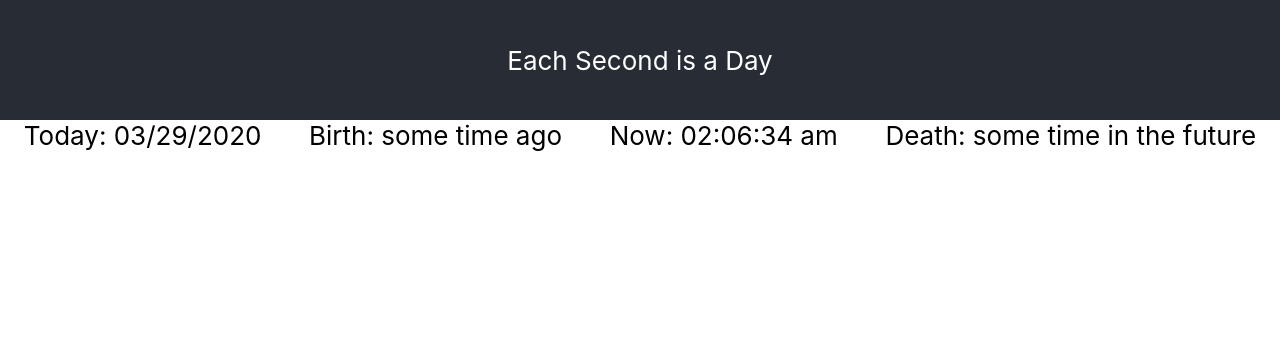
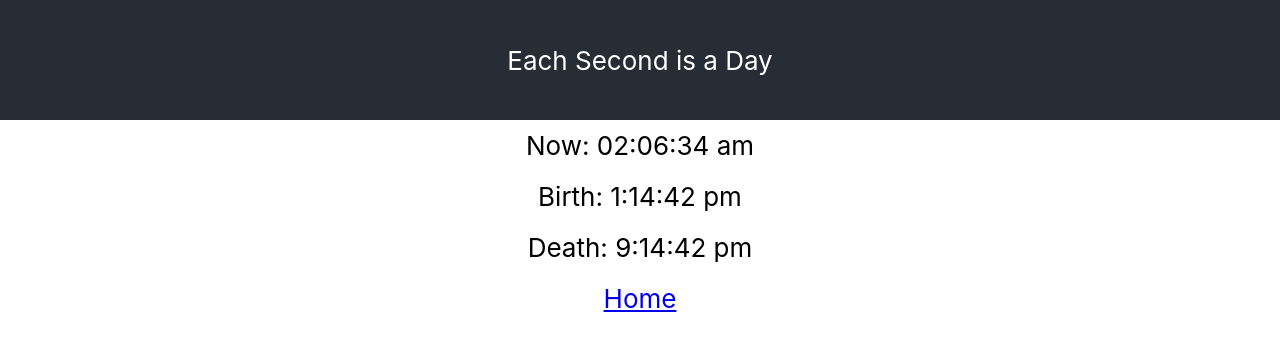
Before and after one commit to lawrend/eight-hours, a React (Create React App) app in the folder eighthours-using-react/: page /results/1/1/1 in a window 1280 px wide. Shown: the top 350 px of the page. Built offline with nearby package versions, Linux system fonts and the light colour scheme.

Commit message:
link wrapped in button which submits when press enter

```diff
--- a/eighthours-using-react/src/components/BdayInput.js
+++ b/eighthours-using-react/src/components/BdayInput.js
@@ -1,9 +1,13 @@
 import React from 'react';
+import { Link } from 'react-router-dom';
 
 export default props => (
   <form className='bday-input-form' onSubmit={props.onSubmit}>
     <label className='bday-input-label'>BIRTHDAY:
-    <input className='bday-input' placeholder={props.bday} onChange={props.handleChange} value={props.bday}/>
+    <input className='bday-input' placeholder="mm/dd/yyyy" onChange={props.handleChange} value={props.bday}/>
   </label>
-  </form>
-  )
+  <Link to={`results/${props.bday}`}>
+    <button type="submit">RESULTS</button>
+  </Link>
+</form>
+)
--- a/eighthours-using-react/src/components/BirthTime.js
+++ b/eighthours-using-react/src/components/BirthTime.js
@@ -1,5 +1,5 @@
 import React from 'react';
 
 export default props => (
-  <div className='birth-time'>Birth: some time ago</div>
+  <div className='birth-time'>Birth: {props.birthtime}</div>
 )
--- a/eighthours-using-react/src/components/DeathTime.js
+++ b/eighthours-using-react/src/components/DeathTime.js
@@ -1,5 +1,5 @@
 import React from 'react';
 
 export default props => (
-  <div className='death-time'>Death: some time in the future</div>
+  <div className='death-time'>Death: {props.diedtime}</div>
 )
--- a/eighthours-using-react/src/containers/FutureContainer.js
+++ b/eighthours-using-react/src/containers/FutureContainer.js
@@ -1,12 +1,21 @@
 import React, { Component } from 'react';
+import moment from 'moment';
 import DeathTime from '../components/DeathTime.js';
 
+class FutureContainer extends Component {
 
-class FutureContainer extends Component {
+  calculateDeath = (bday) => {
+  const bdayMoment = moment(bday, "MM/DD/YYYY");
+  const daysAgo = bdayMoment.diff(moment(), 'days')
+  const remainingTime = 28800 + daysAgo;
+  const diedtime = moment().add(remainingTime, 'seconds').format("h:mm:ss a")
+    return diedtime;
+  }
+
   render() {
     return (
       <div className="future-container">
-        <DeathTime bday={this.props.bday} />
+        <DeathTime diedtime={this.calculateDeath(this.props.bday)} />
       </div>
     )
   }
--- a/eighthours-using-react/src/containers/Home.js
+++ b/eighthours-using-react/src/containers/Home.js
@@ -8,7 +8,7 @@ class Home extends Component {
 constructor(props) {
     super(props)
     this.state = {
-      bday: 'MM/DD/YYYY',
+      bday: '',
     }
   }
 
@@ -23,12 +23,12 @@ constructor(props) {
     return (
       <div className='home'>
       <BdayInput bday={this.state.bday} onSubmit={this.handleSubmit} handleChange={this.handleChange}/>
-      <Link to={`results/${this.state.bday}`}>
-        RESULTS
-      </Link>
     </div>
 
       )
   }
 }
 export default Home;
+      // <Link to={`results/${this.state.bday}`}>
+      //   RESULTS
+      // </Link>
--- a/eighthours-using-react/src/containers/PastContainer.js
+++ b/eighthours-using-react/src/containers/PastContainer.js
@@ -1,13 +1,25 @@
 import React, { Component } from 'react';
+import moment from 'moment';
 import BirthTime from '../components/BirthTime.js';
 
 class PastContainer extends Component {
+
+  calculateBirth = (bday) => {
+    const bdayMoment = moment(bday, "MM/DD/YYYY");
+    const daysAgo = bdayMoment.diff(moment(), 'days')
+    console.log("days ago: " + daysAgo)
+
+    const birthtime = moment().add(daysAgo, 'seconds').format('h:mm:ss a')
+    return birthtime;
+  }
+
+
   render() {
     return (
       <div className="past-container">
-        <BirthTime bday={this.props.bday}/>
+        <BirthTime birthtime={this.calculateBirth(this.props.bday)}/>
       </div>
-    )
+      )
   }
 }
 
--- a/eighthours-using-react/src/containers/ResultsDisplay.js
+++ b/eighthours-using-react/src/containers/ResultsDisplay.js
@@ -2,33 +2,32 @@ import React, { Component } from 'react';
 import PastContainer from './PastContainer';
 import FutureContainer from './FutureContainer';
 import PresentContainer from './PresentContainer';
-import TodayDate from '../components/TodayDate';
-
+import { Link } from 'react-router-dom';
 import '../css/result.css';
 
 export default class ResultsDisplay extends Component {
 
   render() {
-    const bday = this.props.match.params.bday;
+    const bday = this.props.match.params.month + "/" + this.props.match.params.day + "/" + this.props.match.params.year;
 
     return (
       <div className="results-display">
-
-        <div class='flex-container'>
-          <TodayDate />
+        <div className='flex-container'>
+          <PresentContainer bday={bday} />
         </div>
 
-        <div class='flex-container'>
+        <div className='flex-container'>
           <PastContainer bday={bday} />
         </div>
 
-        <div class='flex-container'>
-          <PresentContainer bday={bday} />
+        <div className='flex-container'>
+          <FutureContainer bday={bday} />
         </div>
 
-        <div class='flex-container'>
-          <FutureContainer bday={bday} />
+        <div className='flex-container'>
+          <Link to={"/"}>Home</Link>
         </div>
+
       </div>
       )
   }
--- a/eighthours-using-react/src/css/result.css
+++ b/eighthours-using-react/src/css/result.css
@@ -1,8 +1,11 @@
 .results-display {
   display: flex;
+  flex-direction: column;
   justify-content: space-around;
+  align-items: center;
 }
 
 .flex-container {
+  margin: 10px;
   display: flex;
 }
--- a/eighthours-using-react/src/routes.js
+++ b/eighthours-using-react/src/routes.js
@@ -10,7 +10,7 @@ class Routes extends Component {
     return (
       <Switch>
         <Route exact path="/" component={Home} />
-        <Route path="/results/:bday" component={ResultsDisplay} />
+        <Route path="/results/:month/:day/:year" component={ResultsDisplay} />
         <Route component={ErrorRoute} />
       </Switch>
         )
```
